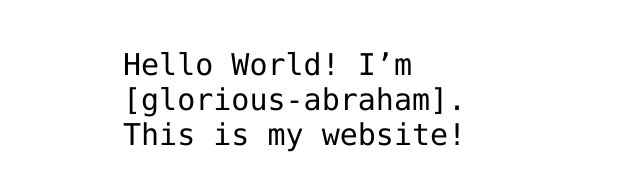
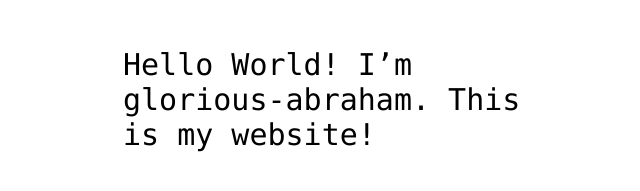
Before and after one commit to glorious-abraham/glorious-abraham.github.io, a plain HTML site: page index.html in a window 1280 px wide. Shown: the part 341-532 px from the top of the page, without its empty margins (317-957 px from the left). Drawn offline with Linux system fonts and the light colour scheme.

Commit message:
Add my username to index.html file

```diff
--- a/index.html
+++ b/index.html
@@ -12,7 +12,7 @@
 <img src="https://octodex.github.com/images/daftpunktocat-thomas.gif" id="octocat" alt="octocat-gif" />
 
 <!-- Change this code here by copy and pasting your template on line 15 -->
-<p>Hello World! I’m [glorious-abraham]. This is my website!</p>
+<p>Hello World! I’m glorious-abraham. This is my website!</p>
 
 </body>
 </html>
```
